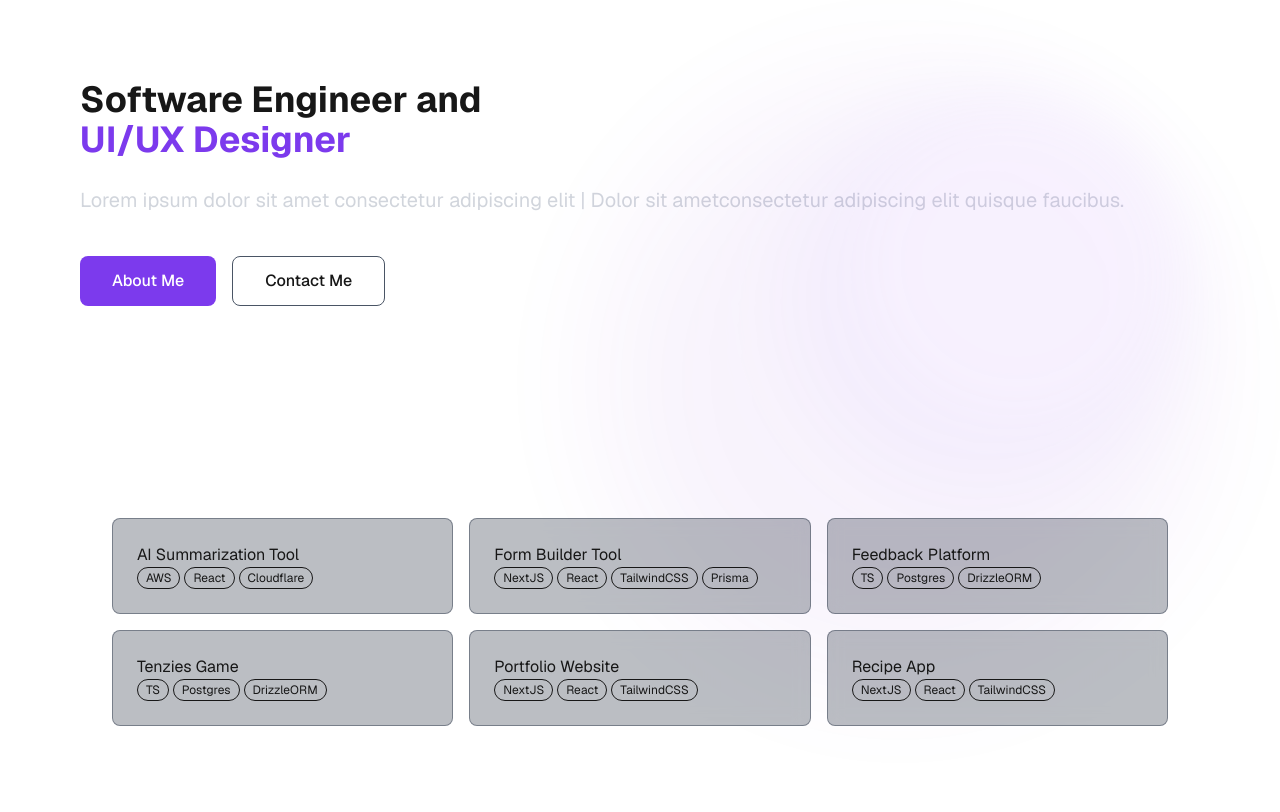
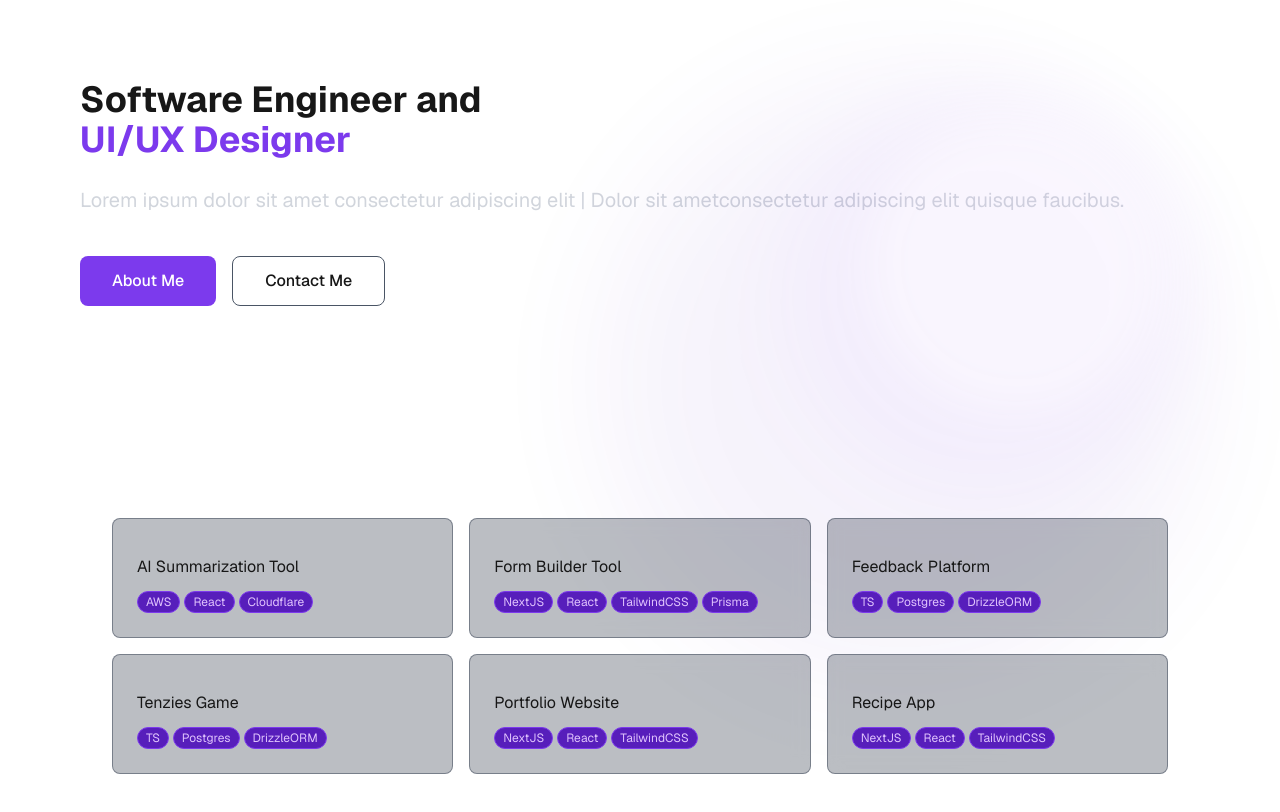
Before and after one commit to millan-figueroa/blogfolio, a Next.js app: page / in a window 1280 px wide. Shown: the top 812 px of the page. Built offline with nearby package versions, Linux system fonts and the light colour scheme.

Commit message:
Refactors tag styles and updates color variables in globals.css

```diff
--- a/src/app/components/ProjectSection.tsx
+++ b/src/app/components/ProjectSection.tsx
@@ -97,12 +97,12 @@ const ProjectSection = () => {
             key={index}
             className="bg-gray-800/30 backdrop-blur-sm rounded-lg p-6 border border-gray-700/50 hover:border-white transition-colors hover:shadow-sm text-left"
           >
-            <h3>{project.title}</h3>
+            <h3 className="py-3">{project.title}</h3>
             <div className="flex flex-wrap gap-1 mt-auto">
               {project.tags.map((tag, index) => (
                 <span
                   key={index}
-                  className="px-2 py-0.5 text-xs rounded-full bg-primary-500/20 text-primary-200 border border-primary-500/30 "
+                  className="px-2 py-0.5 text-xs rounded-full bg-[var(--primary-dark)] text-[var(--primary-light)] border border-[var(--primary)] "
                 >
                   {tag}
                 </span>
--- a/src/app/globals.css
+++ b/src/app/globals.css
@@ -5,8 +5,8 @@
   --background: #ffffff;
   --foreground: #171717;
   --primary: #7c3aed;
-  --primary-dark: #7e22ce;
-  --primary-light: #c084fc;
+  --primary-dark: #571ebb;
+  --primary-light: #e0c3fd;
 }
 
 @theme inline {
```
